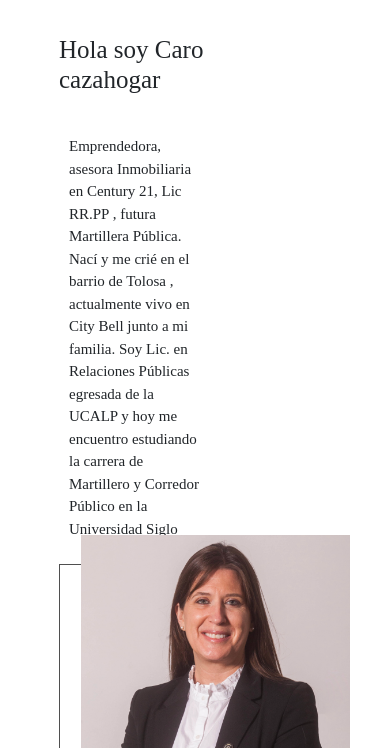
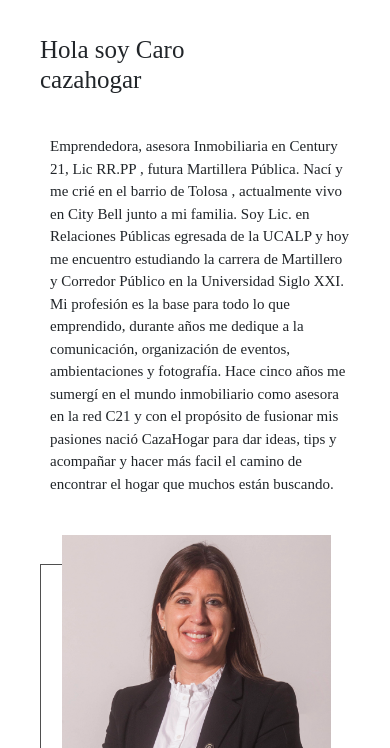
Before and after one commit to Pamaulita/cazahogar, a plain HTML site: page quiensoy.html in a window 390 px wide. Shown: the part 96-844 px from the top of the page. Drawn offline with nearby package versions, Linux system fonts and the light colour scheme; a web font is replaced by a local one.

Commit message:
quien soy query

```diff
--- a/estilos.css
+++ b/estilos.css
@@ -671,7 +671,6 @@ textarea:focus {
     }
 
 
-
     .presentacion {
         width: 60%;
         height: 400px;
@@ -787,12 +786,14 @@ textarea:focus {
         display: none;
     }
 
+
+
     .cajapresentacion {
         display: flex;
         flex-direction: column;
         justify-content: center;
         height: 800px;
-        width: 80%;
+        width: 70%;
         padding-left: 20px;
         padding-bottom: 60px;
         column-gap: 10px;
@@ -821,9 +822,7 @@ textarea:focus {
         font-size: 18px;
         margin-inline: 10px;
         height: 200px;
-        width: 700px;
-
-
+        width: 500px;
 
     }
 
@@ -832,8 +831,8 @@ textarea:focus {
         padding-top: 0px;
         padding-bottom: 10px;
 
+    }
 
-    }
 
 
 }
@@ -954,7 +953,7 @@ textarea:focus {
     }
 
     .cajapresentacion {
-
+        width: 350px;
         height: 900px;
         column-gap: 10px;
 
@@ -963,7 +962,7 @@ textarea:focus {
 
     .presentacion {
 
-        width: 90%;
+        width: 60%;
     }
 
     .presentacion h2 {
@@ -974,8 +973,8 @@ textarea:focus {
 
     .presentacion p {
         font-size: 15px;
-        height: 250px;
-        width: 50%;
+        height: 300px;
+        width: 300px ;
 
 
     }
@@ -989,4 +988,6 @@ textarea:focus {
 
 
 
+
+
 }
```
